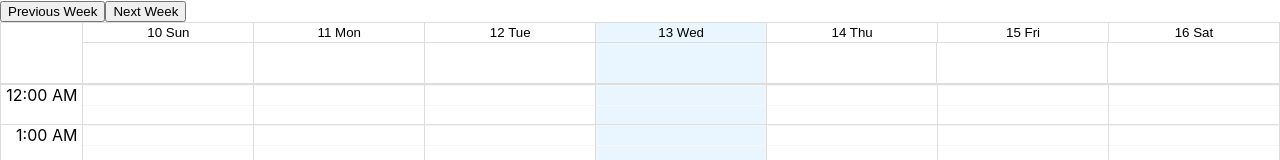
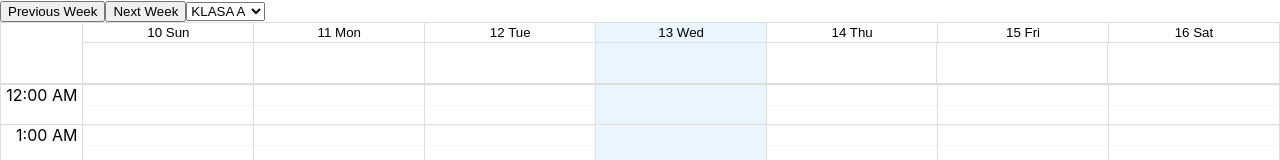
Before and after one commit to KlivSpahiu/bigCalendar-CRUD, a React (Create React App) app: page / in a window 1280 px wide. Shown: the top 160 px of the page. Built offline with nearby package versions, Linux system fonts and the light colour scheme.

Commit message:
Update BigCalendar.component.tsx

```diff
--- a/src/components/BigCalendar.component.tsx
+++ b/src/components/BigCalendar.component.tsx
@@ -1,4 +1,4 @@
-import React, { useState } from 'react';
+import React, { useEffect, useState } from 'react';
 import { Calendar, momentLocalizer } from 'react-big-calendar';
 import moment from 'moment';
 import 'react-big-calendar/lib/css/react-big-calendar.css';
@@ -16,14 +16,22 @@ const [events, setEvents] = useState<any>([
   },
 ]);
 
+const dropdownOptions = ['KLASA A', 'KLASA B', 'KLASA C', 'KLASA D', 'KLASA E'];
+const [selectedItem, setSelectedItem] = useState(dropdownOptions[0]);
 const [newEvent, setNewEvent] = useState<any>({
-  title: '',
+  title: selectedItem,
   description: '',
   start: new Date(),
   end: new Date(),
 });
 
+useEffect(() => {
+  setNewEvent({ ...newEvent, title: selectedItem });
+}, [selectedItem]);
+
+
 const [editingEvent, setEditingEvent] = useState(null);
+
 console.log(editingEvent, "editingEvent")
 
 const handleEventClick = (event) => {
@@ -75,6 +83,7 @@ const handleInputChange = (e: any) => {
       <div className="custom-toolbar">
         <button onClick={goToPreviousWeek}>Previous Week</button>
         <button onClick={goToNextWeek}>Next Week</button>
+        <Dropdown selectedItem={selectedItem} onItemSelect={handleItemSelect} options={dropdownOptions} />
       </div>
     );
   };
@@ -184,9 +193,30 @@ function CustomEvent({ event }) {
 
 
 
+const handleItemSelect = (item) => {
+  setSelectedItem(item);
+};
+
+function Dropdown({ selectedItem, onItemSelect, options }) {
+  return (
+    <select value={selectedItem} onChange={(e) => onItemSelect(e.target.value)}>
+      {options.map((option) => (
+        <option key={option} value={option}>
+          {option}
+        </option>
+      ))}
+    </select>
+  );
+}
+
+
+
+
+
 
   return (
     <div>
+
       <Calendar
         localizer={localizer}
         events={events}
```
